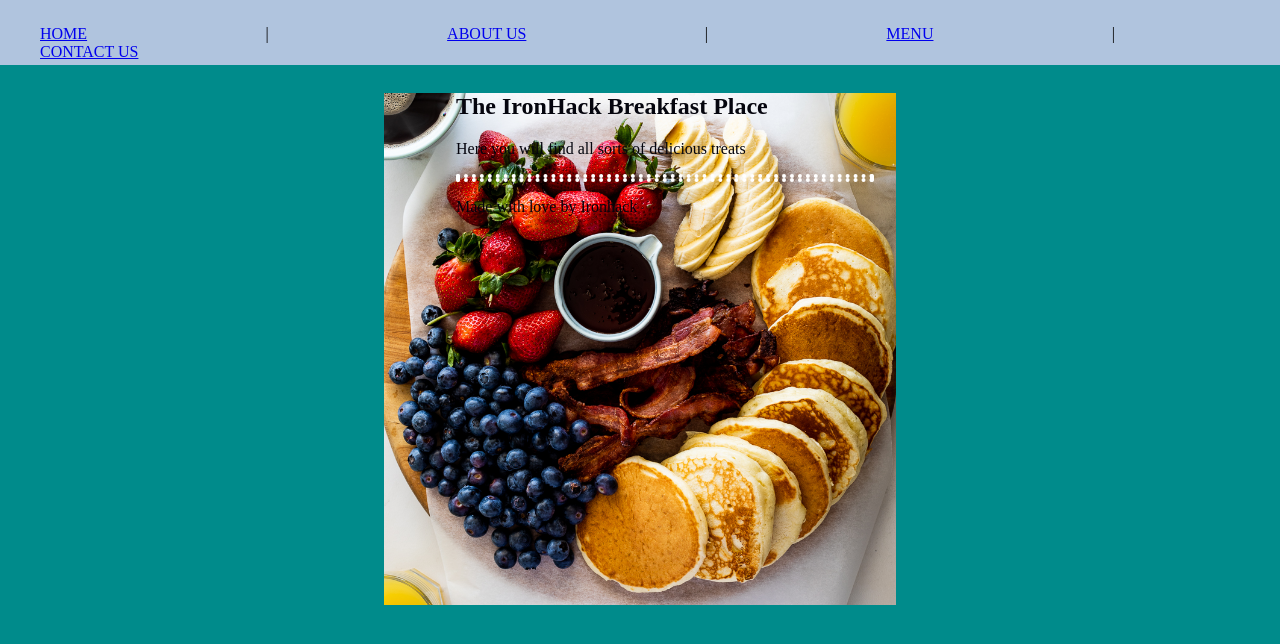
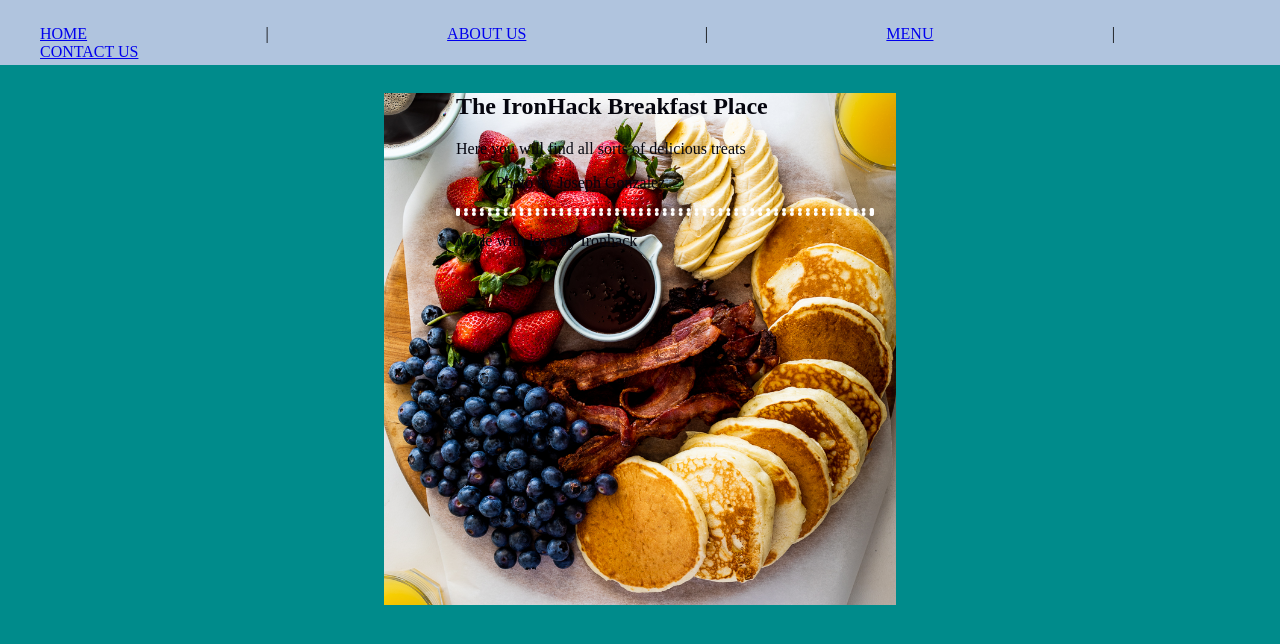
Before and after one commit to mitch-diaz/module-1, a plain HTML site: page css_practice/index.html in a window 1280 px wide. Drawn offline with Linux system fonts and the light colour scheme.

Commit message:
old method css practice project

```diff
--- a/css_practice/index.html
+++ b/css_practice/index.html
@@ -17,10 +17,10 @@
       <section id="content">
         <h1>The IronHack Breakfast Place</h1>
         <p>Here you will find all sorts of delicious treats</p>
-        <!-- <figure>
-          <img src="images/Pancake-board-2.jpeg" width="400" alt="healthy breakfast" />
+        <figure>
+          <!-- <img src="images/Pancake-board-2.jpeg" width="400" alt="healthy breakfast" /> -->
           <figcaption>Photo by Joseph Gonzalez.</figcaption>
-        </figure> -->
+        </figure>
       </section>
 
       <hr />
--- a/css_practice/styles.css
+++ b/css_practice/styles.css
@@ -11,7 +11,7 @@ img {
 hr {
     width: 32vw;
     border: 4px solid white;
-    /* height: 0.3rem; height is a property you normally do not use for hr's (horizontal lines) */
+    /* height is a property you normally do not use for hr's (horizontal lines) */
     border-style: dotted;
 }
 
```
